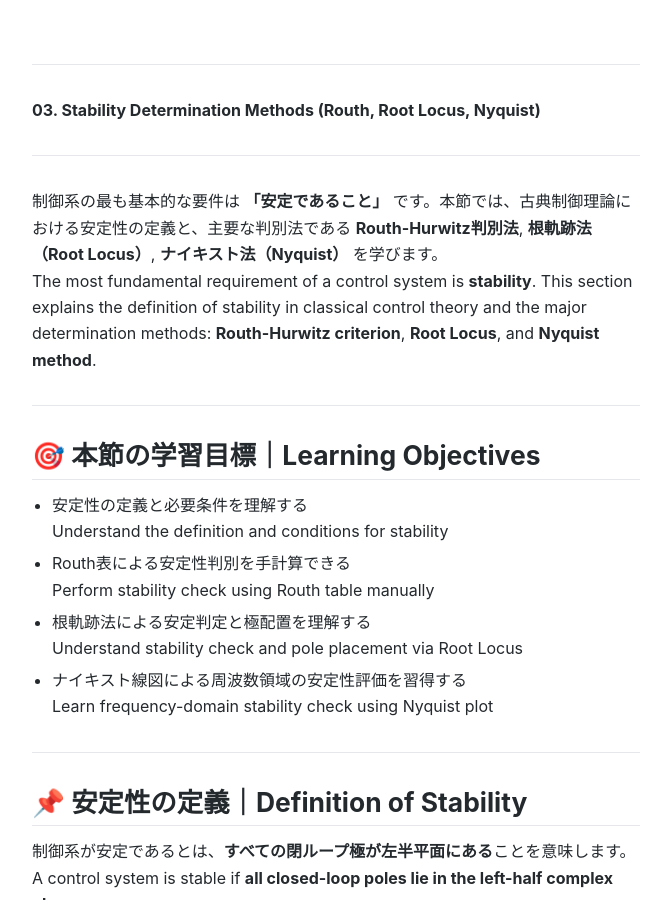
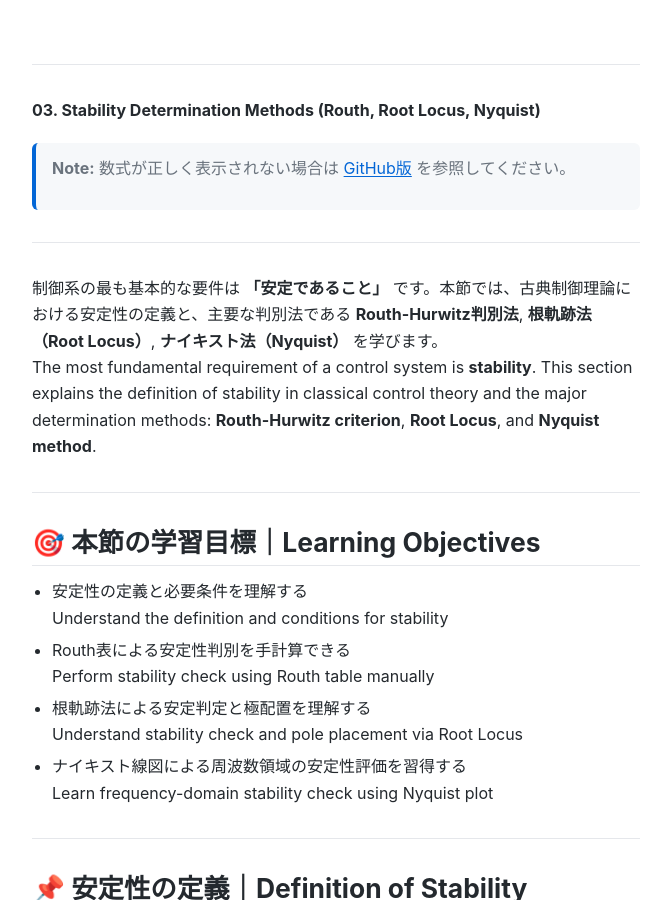
Before and after one commit to Samizo-AITL/EduController, a Jekyll site: the page built from part01_classical/theory/03_stability_methods.md, in a window 1280 px wide and 900 px high. Shown: the whole window, without its empty margins (304-975 px from the left). Built offline with Jekyll 4.4.1, drawn with Linux system fonts in a browser that asks for light colours.

Commit message:
Update 03_stability_methods.md

```diff
--- a/part01_classical/theory/03_stability_methods.md
+++ b/part01_classical/theory/03_stability_methods.md
@@ -8,6 +8,8 @@ permalink: /part01_classical/theory/03_stability_methods.html
 
 # 🧮 03. 安定性判別法（Routh, 根軌跡, ナイキスト）
 **03. Stability Determination Methods (Routh, Root Locus, Nyquist)**
+
+> **Note:** 数式が正しく表示されない場合は [GitHub版](https://github.com/Samizo-AITL/EduController/blob/main/part01_classical/theory/03_stability_methods.md) を参照してください。
 
 ---
 
```
